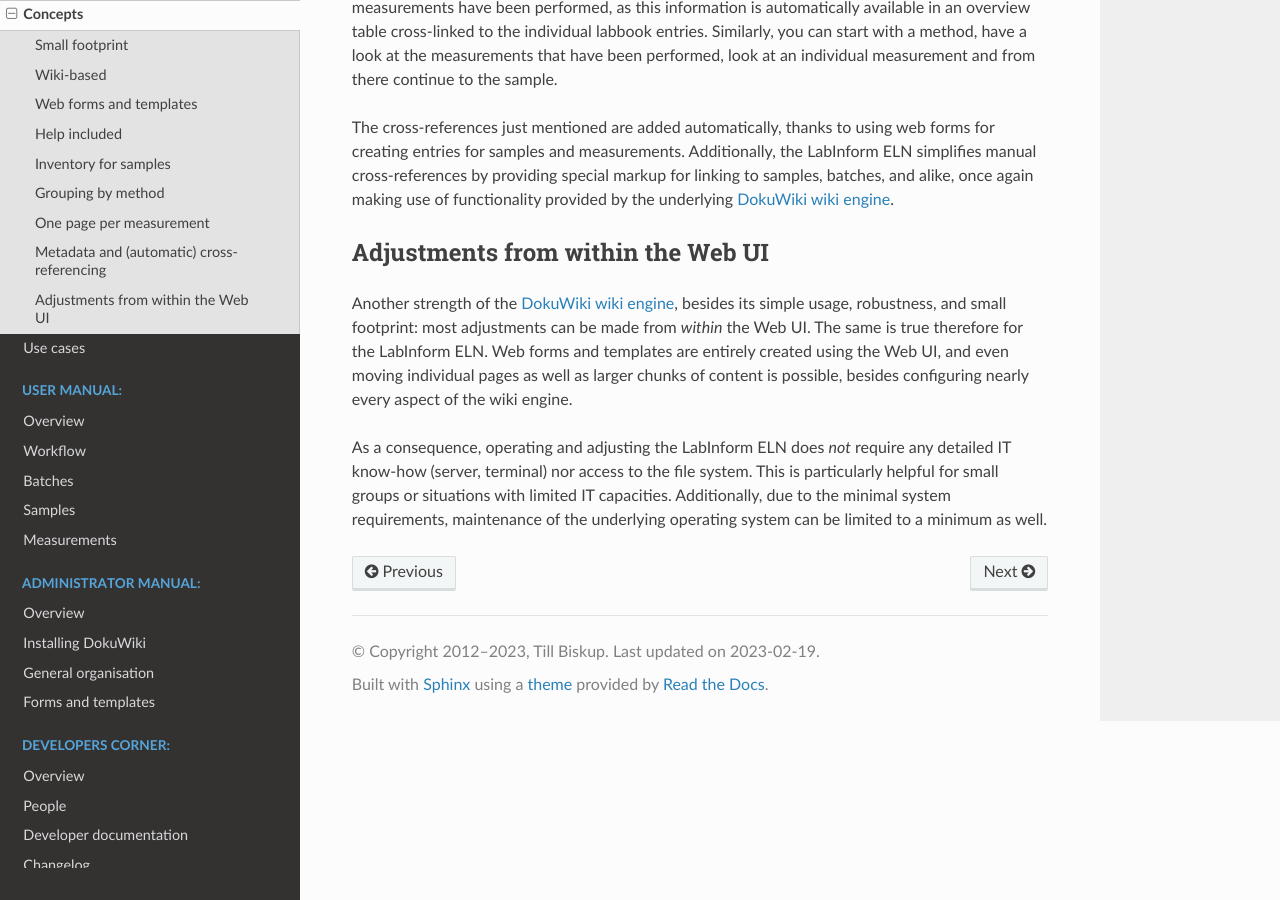
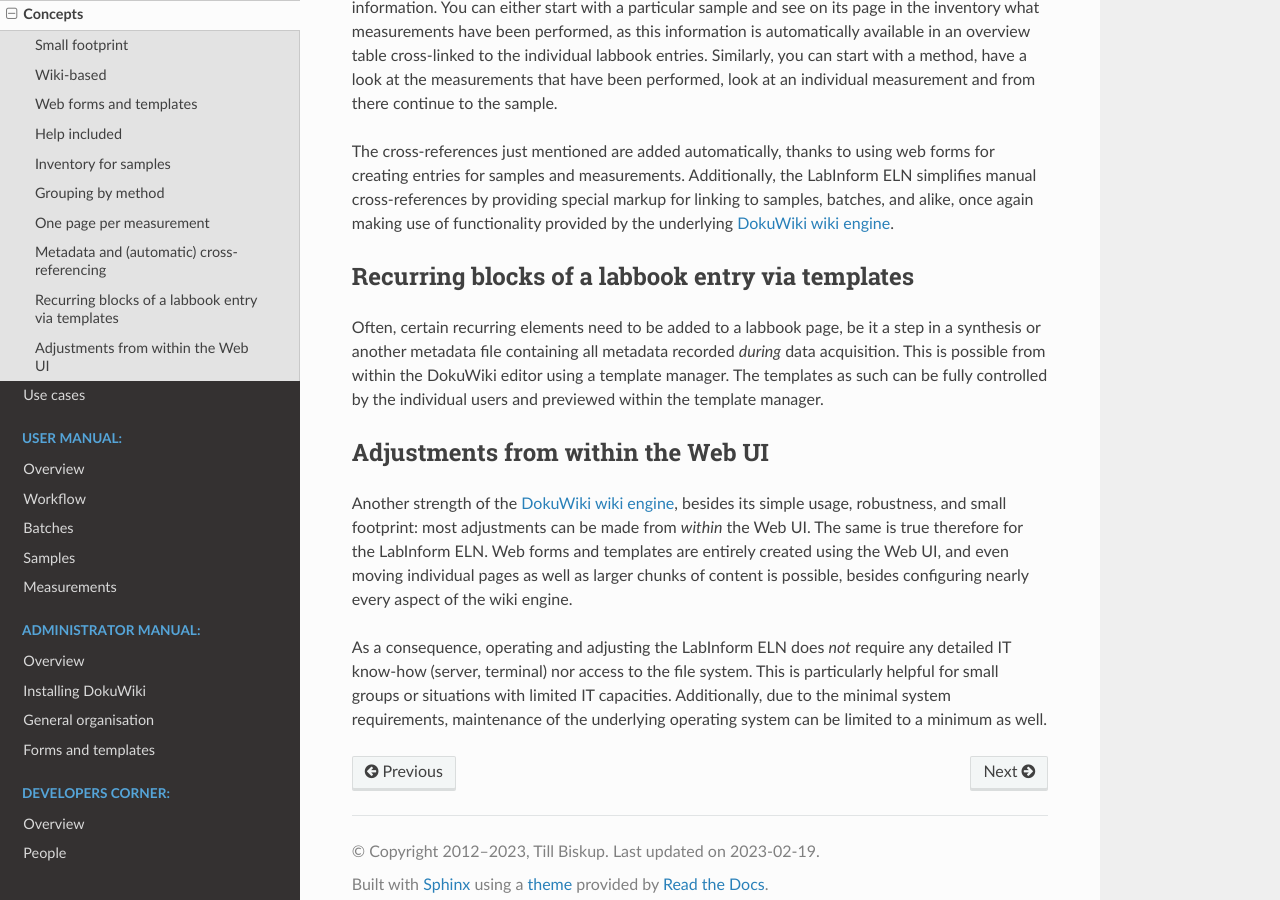
Before and after one commit to tillbiskup/labinform-eln, a Sphinx documentation site: the page built from docs/concepts.rst, in a window 1280 px wide and 900 px high, scrolled down 3185 px. Built offline with Sphinx 7.4.7 and the Read the Docs theme 2.0.0, drawn with Linux system fonts in a browser that asks for light colours; some of the changed text lies outside the part shown.

Commit message:
Add subtemplates to concepts

```diff
--- a/docs/concepts.rst
+++ b/docs/concepts.rst
@@ -14,6 +14,7 @@ The concepts described below are not unique to the LabInform ELN, but in their e
   * Measurements are grouped by method
   * Labbook entries contain crucial metadata
   * Labbook entries are cross-referenced from the sample pages and *vice versa*
+  * Recurring blocks of a labbook entry can be inserted using templates
   * Most adjustments can be made from *within* the Web UI
 
 
@@ -77,6 +78,12 @@ Furthermore, labbook entries for individual measurements are cross-referenced fr
 The cross-references just mentioned are added automatically, thanks to using web forms for creating entries for samples and measurements. Additionally, the LabInform ELN simplifies manual cross-references by providing special markup for linking to samples, batches, and alike, once again making use of functionality provided by the underlying `DokuWiki wiki engine <https://www.dokuwiki.org/>`_.
 
 
+Recurring blocks of a labbook entry via templates
+=================================================
+
+Often, certain recurring elements need to be added to a labbook page, be it a step in a synthesis or another metadata file containing all metadata recorded *during* data acquisition. This is possible from within the DokuWiki editor using a template manager. The templates as such can be fully controlled by the individual users and previewed within the template manager.
+
+
 Adjustments from within the Web UI
 ==================================
 
```
Also changed, not shown: 1 other file.
